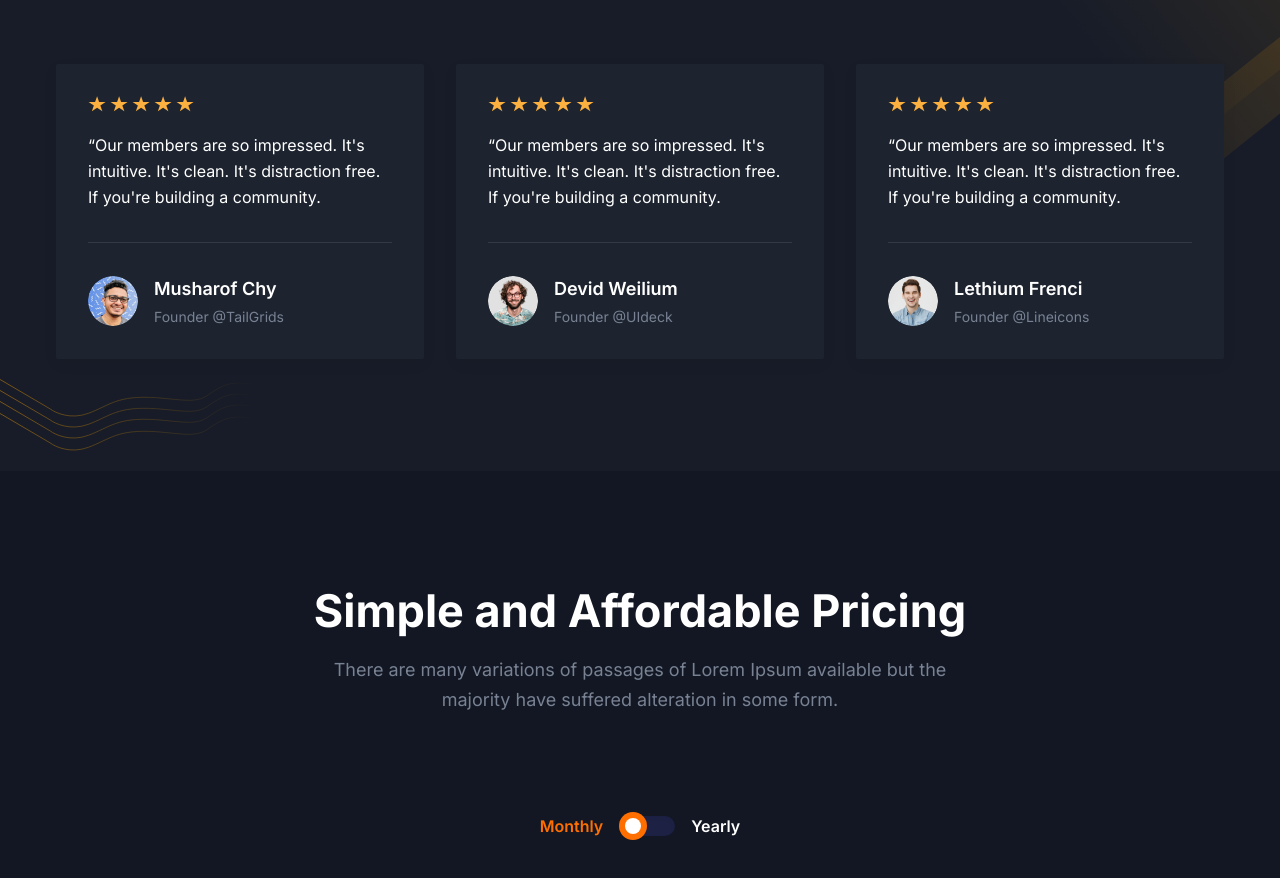
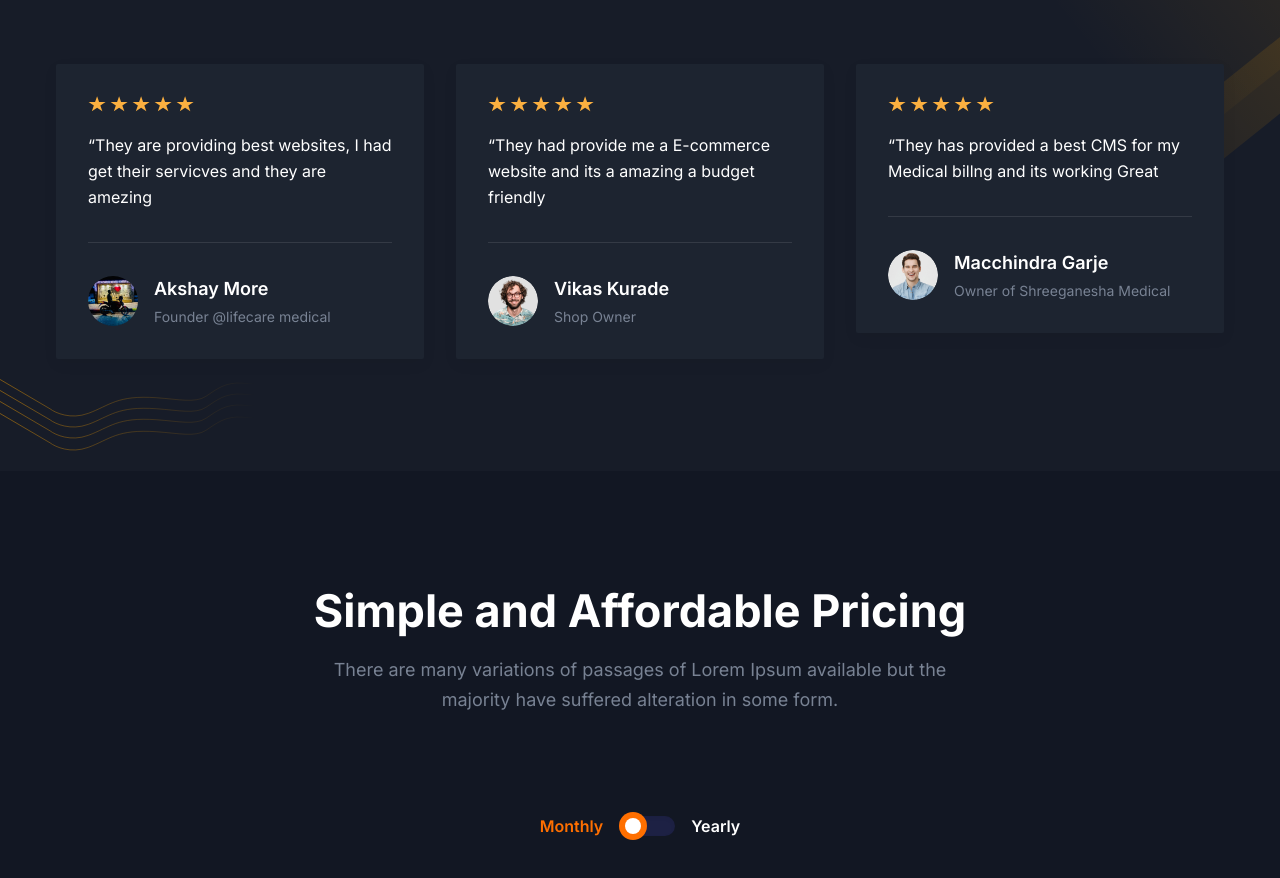
Before and after one commit to dnyaneshwarshekade/agnibyte, a Next.js app: page / in a window 1280 px wide. Shown: the part 4840-5718 px from the top of the page. Built offline with nearby package versions, Linux system fonts and the light colour scheme.

Commit message:
made a changes in testinmonial details

```diff
--- a/src/components/Testimonials/index.tsx
+++ b/src/components/Testimonials/index.tsx
@@ -5,28 +5,28 @@ import SingleTestimonial from "./SingleTestimonial";
 const testimonialData: Testimonial[] = [
   {
     id: 1,
-    name: "Musharof Chy",
-    designation: "Founder @TailGrids",
+    name: "Akshay More",
+    designation: "Founder @lifecare medical",
     content:
-      "Our members are so impressed. It's intuitive. It's clean. It's distraction free. If you're building a community.",
+      "They are providing best websites, I had get their servicves and they are amezing ",
     image: "/images/testimonials/auth-01.png",
     star: 5,
   },
   {
     id: 2,
-    name: "Devid Weilium",
-    designation: "Founder @UIdeck",
+    name: "Vikas Kurade",
+    designation: "Shop Owner ",
     content:
-      "Our members are so impressed. It's intuitive. It's clean. It's distraction free. If you're building a community.",
+      "They had provide me a E-commerce website and its a amazing a budget friendly",
     image: "/images/testimonials/auth-02.png",
     star: 5,
   },
   {
     id: 3,
-    name: "Lethium Frenci",
-    designation: "Founder @Lineicons",
+    name: "Macchindra Garje",
+    designation: "Owner of Shreeganesha Medical",
     content:
-      "Our members are so impressed. It's intuitive. It's clean. It's distraction free. If you're building a community.",
+      "They has provided a best CMS for my Medical billng and its working Great",
     image: "/images/testimonials/auth-03.png",
     star: 5,
   },
```
Also changed, not shown: public/images/testimonials/auth-01.png.
